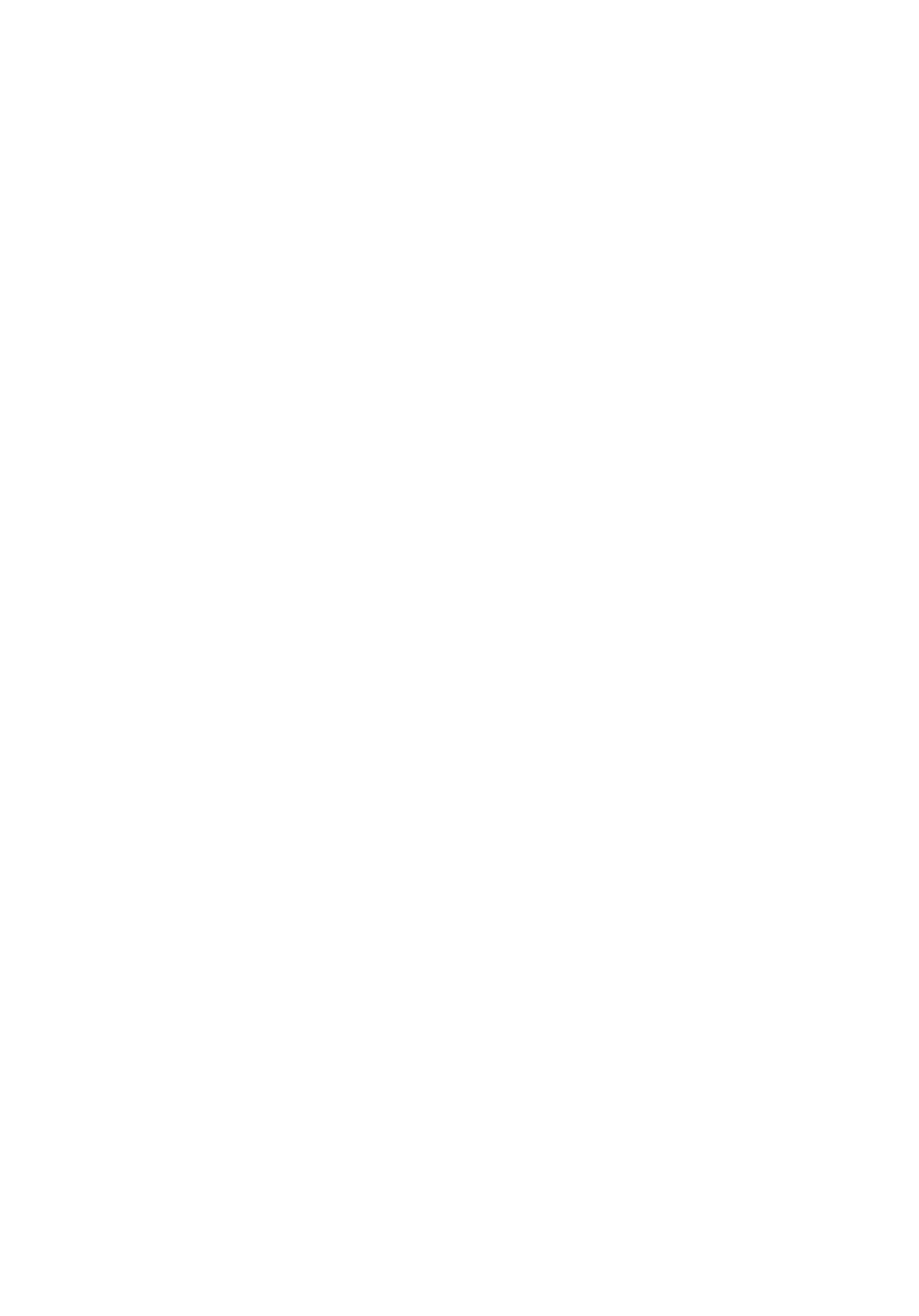
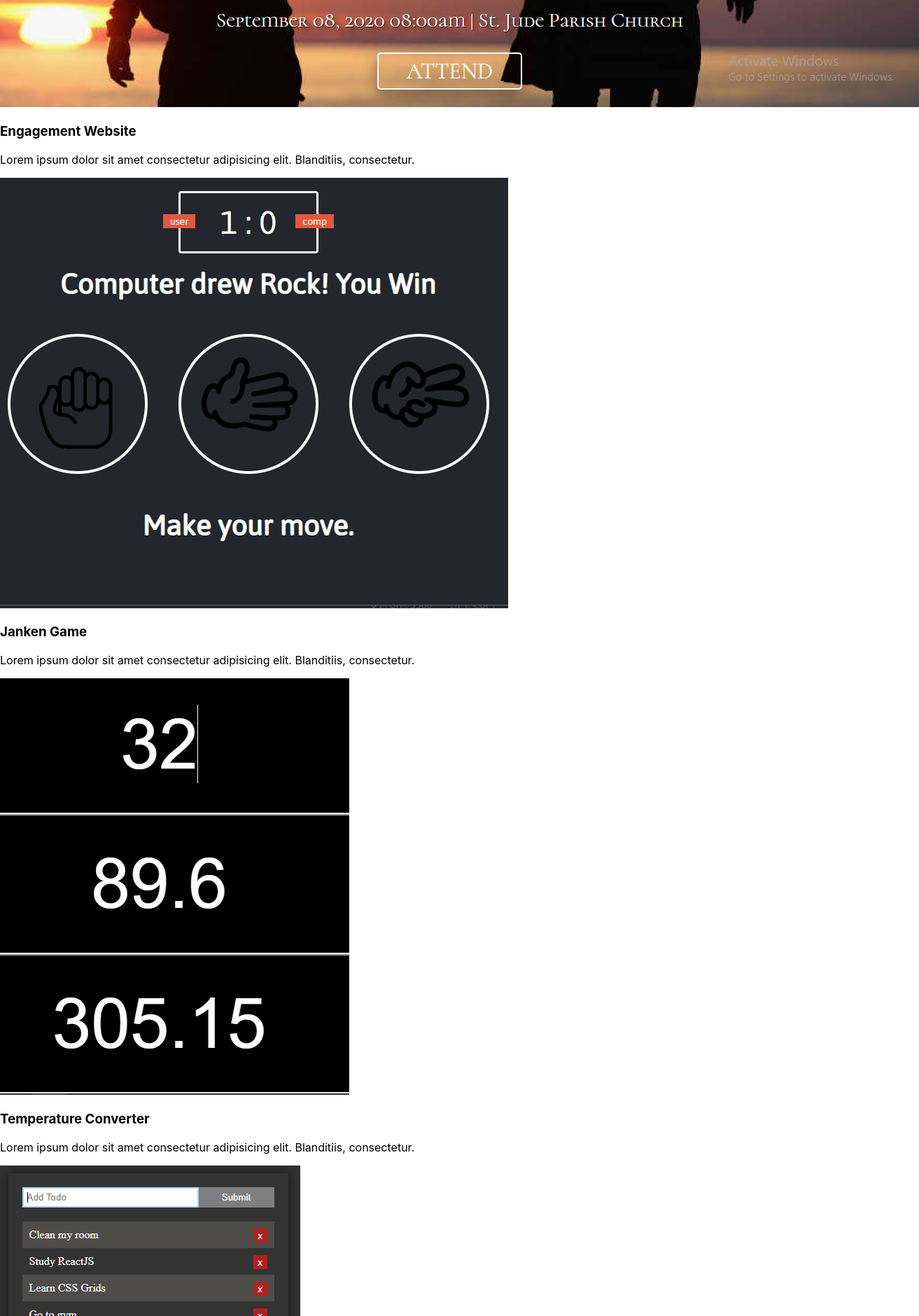
Before and after one commit to jmdmacapagal/Portfolio, a React (Create React App) app in the folder portfolio/: page / in a window 1280 px wide. Shown: the part 860-2740 px from the top of the page at 70% size, 1313 px wide, since content can reach past the window. Before the commit the page ends 800 px from the top, so only its background shows below. Built offline with nearby package versions, Linux system fonts and the light colour scheme; the HTML template or start-up script is replaced by a standard one.

Commit message:
added Portfolio component

```diff
--- a/portfolio/src/App.js
+++ b/portfolio/src/App.js
@@ -1,6 +1,7 @@
 import React, { Component } from 'react';
 import Header from './components/Header'
 import Showcase from './components/Showcase'
+import Portfolio from './components/Portfolio'
 
 
 function App() {
@@ -8,6 +9,7 @@ function App() {
     <div>
       <Header />
       <Showcase />
+      <Portfolio />
     </div>
   )
 }
--- /dev/null
+++ b/portfolio/src/components/Portfolio.js
@@ -0,0 +1,41 @@
+import React from 'react'
+import engagement from '../img/engagementSite.PNG'
+import janken from '../img/janken.PNG'
+import tempConverter from '../img/tempConverter.PNG'
+import todo from '../img/todo.PNG'
+
+
+function Portfolio() {
+    return (
+        <section id="portfolio">
+            <h2>Portfolio</h2>
+            <div class="container">
+                <div class="project">
+                    <a href="#"><img src={engagement} alt="engagement website" /></a>
+                    <h3>Engagement Website</h3>
+                    <p>Lorem ipsum dolor sit amet consectetur adipisicing elit. Blanditiis, consectetur.</p>
+                </div>
+
+                <div class="project">
+                    <a href="#"><img src={janken} alt="" /></a>
+                    <h3>Janken Game</h3>
+                    <p>Lorem ipsum dolor sit amet consectetur adipisicing elit. Blanditiis, consectetur.</p>
+                </div>
+
+                <div class="project">
+                    <a href="#"><img src={tempConverter} alt="" /></a>
+                    <h3>Temperature Converter</h3>
+                    <p>Lorem ipsum dolor sit amet consectetur adipisicing elit. Blanditiis, consectetur.</p>
+                </div>
+
+                <div class="project">
+                    <a href="#"><img src={todo} alt="" /></a>
+                    <h3>Todo App</h3>
+                    <p>Lorem ipsum dolor sit amet consectetur adipisicing elit. Blanditiis, consectetur.</p>
+                </div>
+            </div>
+        </section>
+    )
+}
+
+export default Portfolio
```
